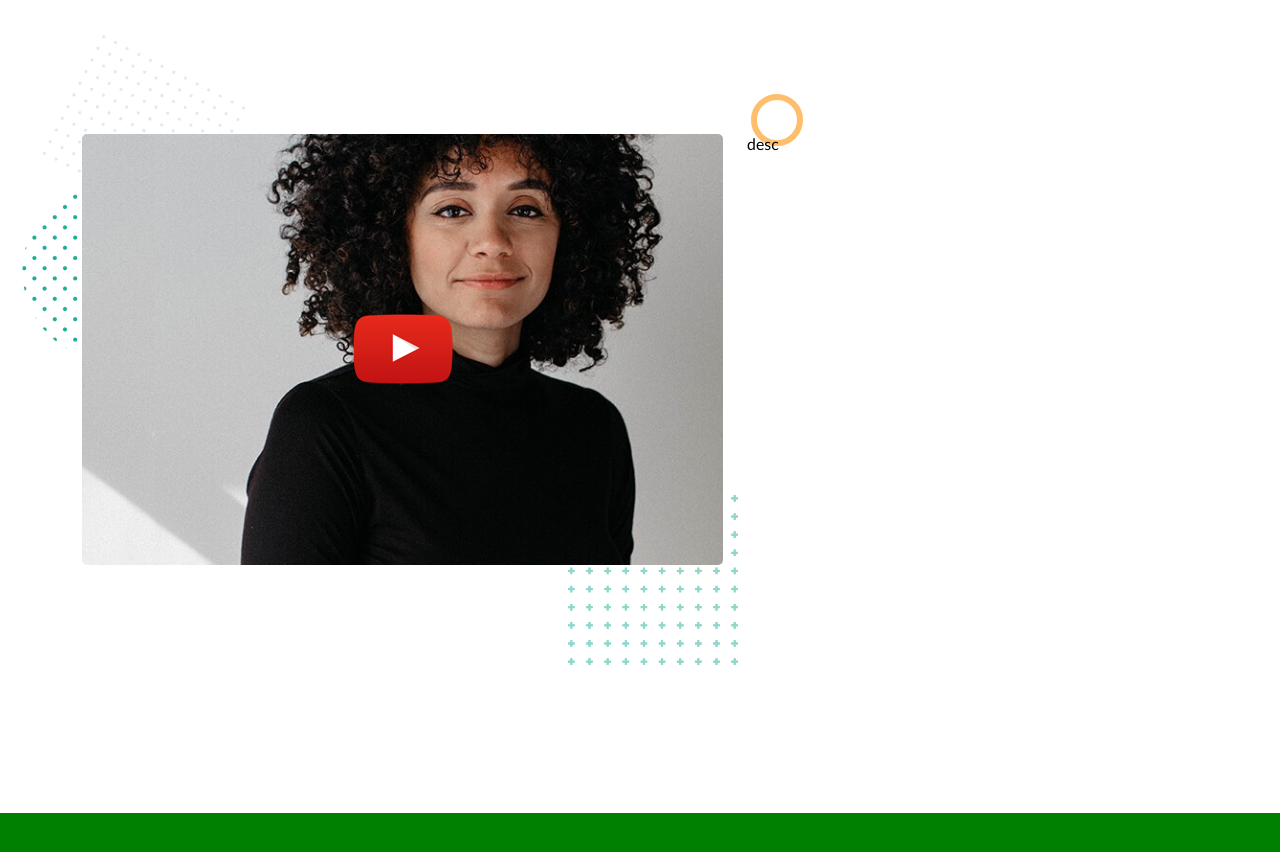
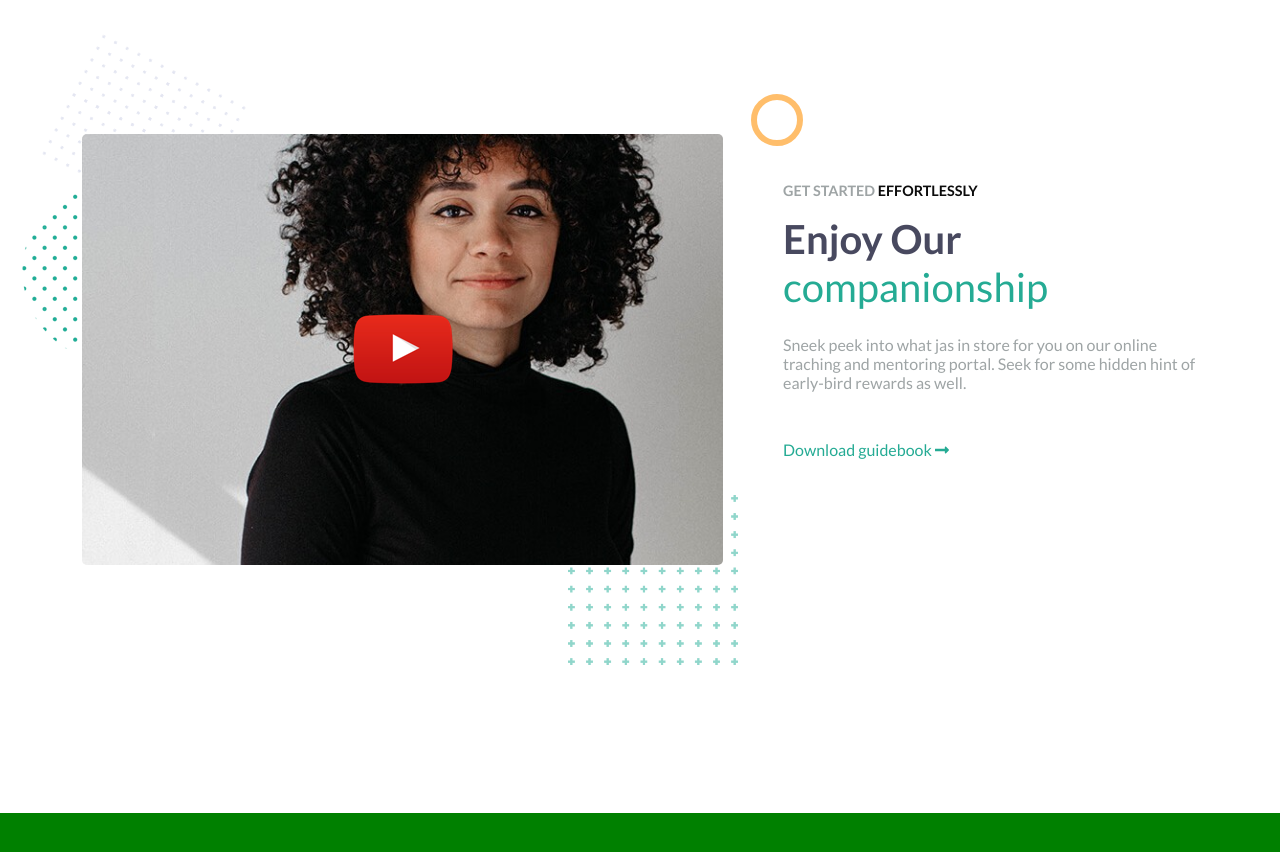
Before and after one commit to GianlucaBenassi/proj-html-vuejs, a Vue app: page / in a window 1280 px wide. Shown: the part 2440-3292 px from the top of the page. Built offline with nearby package versions, Linux system fonts and the light colour scheme.

Commit message:
SmartTutoring video description

```diff
--- a/src/components/sections/SmartTutoring.vue
+++ b/src/components/sections/SmartTutoring.vue
@@ -50,8 +50,11 @@
                 </div>
 
                 <!-- description -->
-                <div class="col-5">
-                    desc
+                <div class="col-5 mt-5 ps-5">
+                    <h3 class="sub-title">get started <span class="text-color">effortlessly</span></h3>
+                    <h2 class="mt-3 mb-4 big-title">Enjoy Our <span class="text-green">companionship</span></h2>
+                    <p class="text-color-light mb-5">Sneek peek into what jas in store for you on our online traching and mentoring portal. Seek for some hidden hint of early-bird rewards as well.</p>
+                    <a href="#" class="text-green">Download guidebook <i class="fas fa-long-arrow-alt-right"></i></a>
                 </div>
 
             </div>
```
